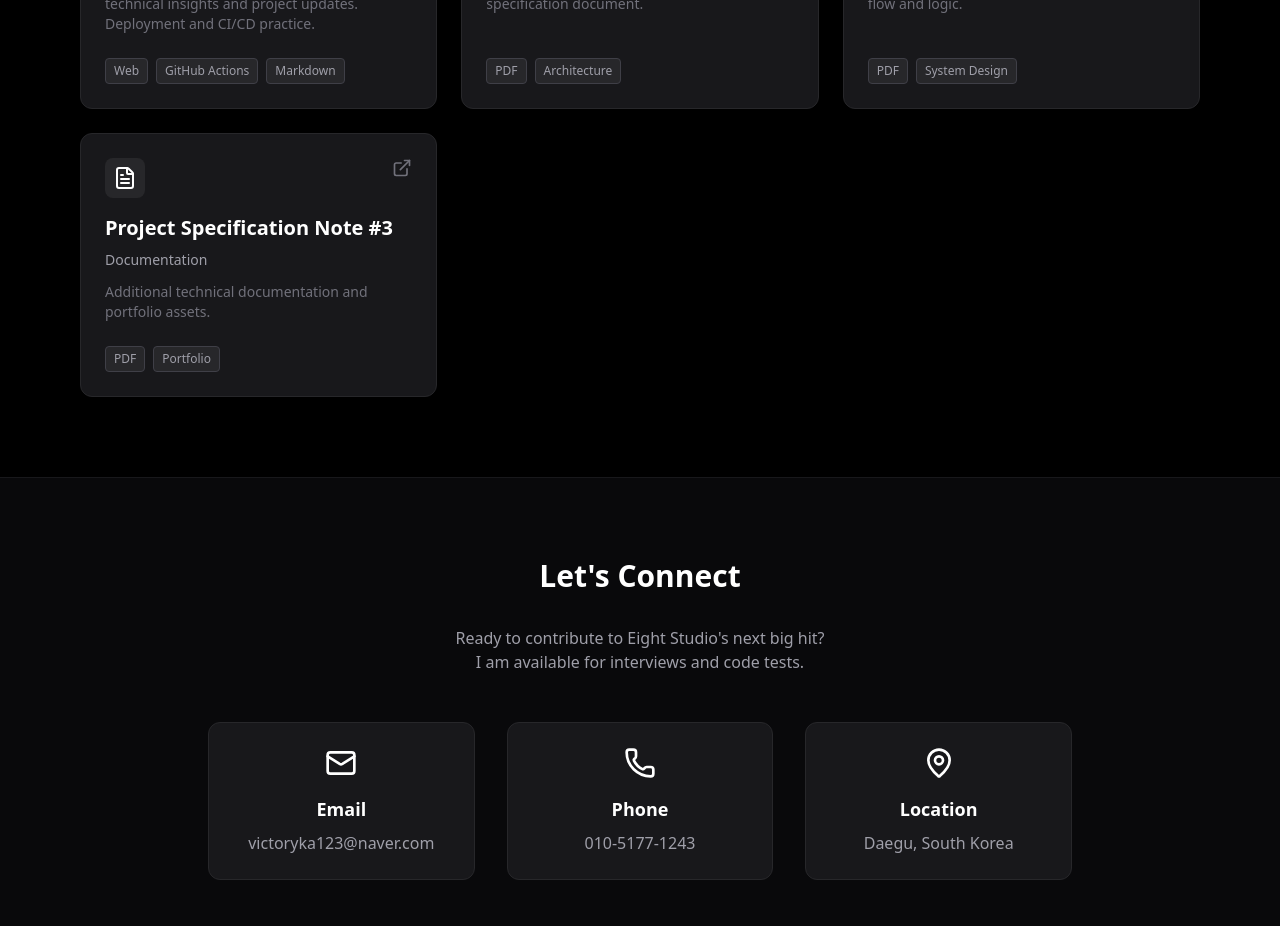
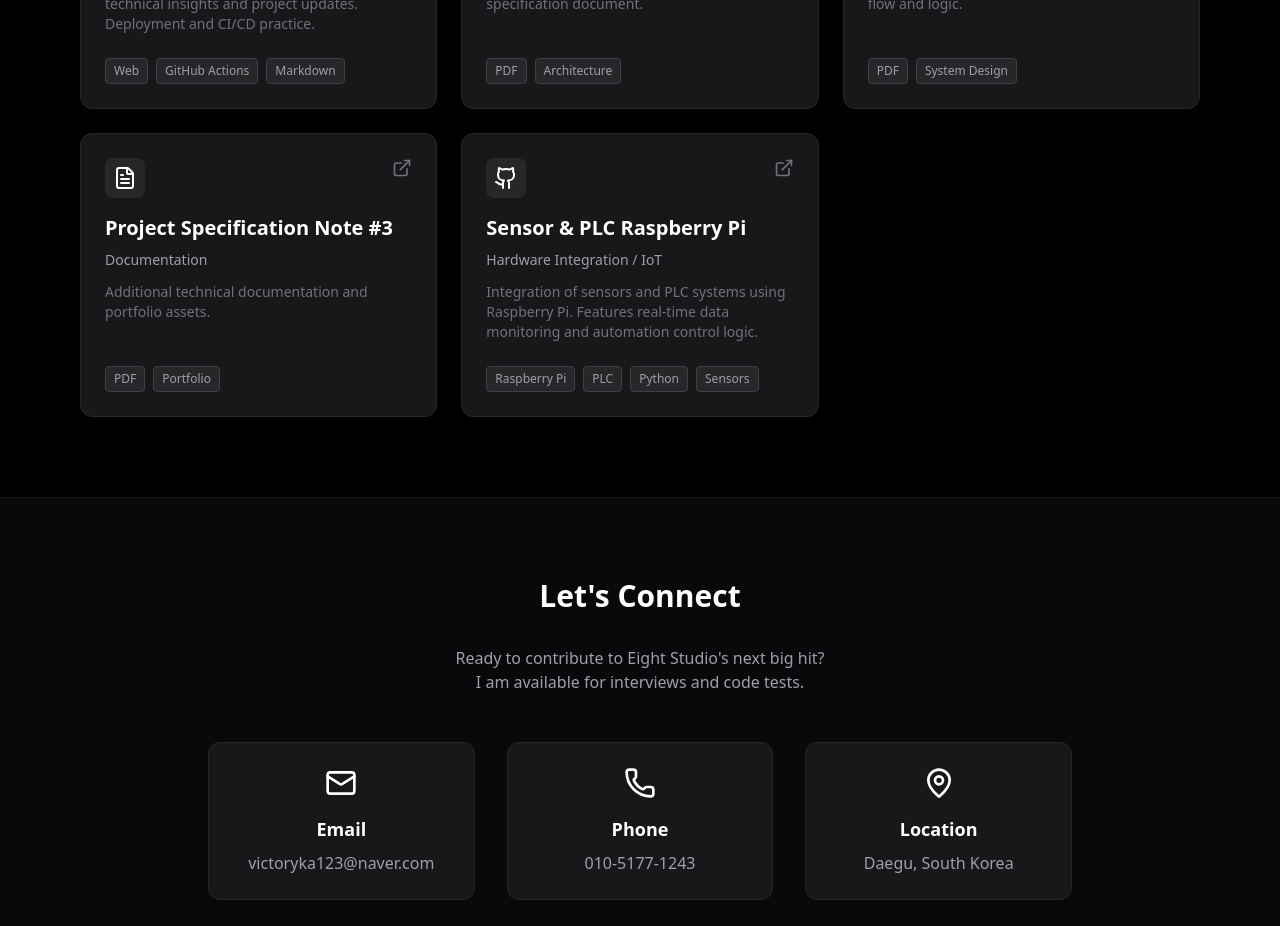
Before and after one commit to srunaic/my_portfolio_website, a React (Vite) app: page / in a window 1280 px wide. Shown: the part 1960-2886 px from the top of the page. Built offline with nearby package versions, Linux system fonts and the light colour scheme.

Commit message:
Add Sensor PLC Raspberry Pi project to portfolio

```diff
--- a/src/components/Projects.tsx
+++ b/src/components/Projects.tsx
@@ -57,6 +57,14 @@ const projects = [
         tech: ["PDF", "Portfolio"],
         link: "https://drive.google.com/file/d/15Y0hztE1ScD6eXezsbjoZV8lUOhlKvdj/view?usp=drive_link",
         isRepo: false
+    },
+    {
+        title: "Sensor & PLC Raspberry Pi",
+        type: "Hardware Integration / IoT",
+        desc: "Integration of sensors and PLC systems using Raspberry Pi. Features real-time data monitoring and automation control logic.",
+        tech: ["Raspberry Pi", "PLC", "Python", "Sensors"],
+        link: "https://github.com/srunaic/sensor_plc_rasberrypie-",
+        isRepo: true
     }
 ];
 
```
